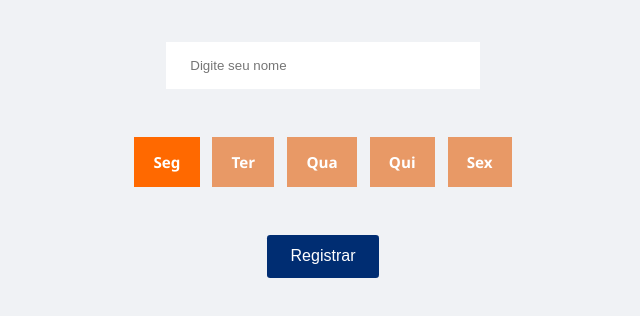
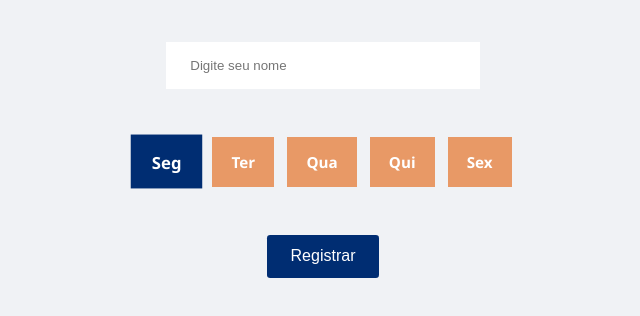
Before and after one commit to nicolasdani123/cadastro-de-presen-a, a plain HTML site: page index.html in a window 1280 px wide. Both pictures are taken after a click on the item "Seg". Shown: the part 94-410 px from the top of the page, without its empty margins (317-957 px from the left). Drawn offline with Linux system fonts and the light colour scheme.

Commit message:
foi deixado mais fluido

```diff
--- a/style.css
+++ b/style.css
@@ -136,3 +136,11 @@ button:hover {
 .result:hover .result-actions {
   display: flex;
 }
+.dia {
+  transition: transform 0.3s, background-color 0.3s;
+}
+.dia.active {
+  transform: scale(1.1);
+  background-color: #002D72;
+  color: white;
+}
```
